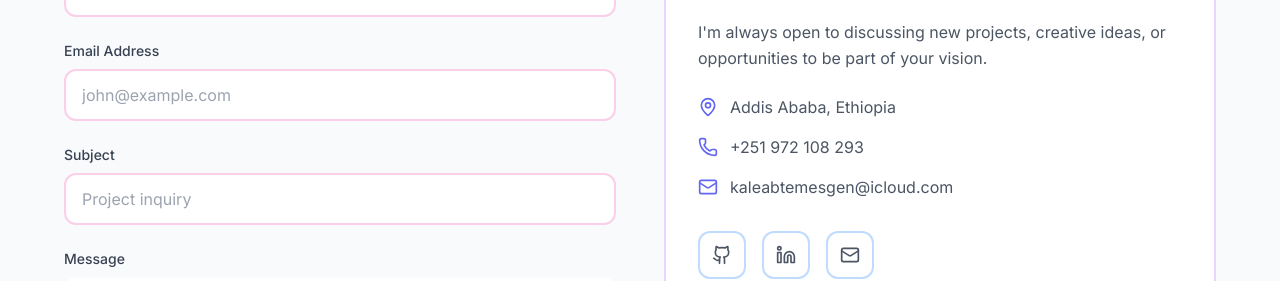
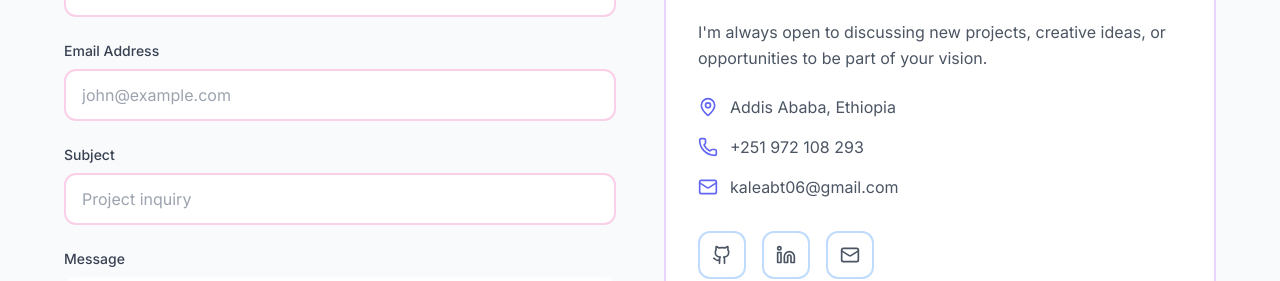
Before and after one commit to kalua101/Portfolio, a Next.js app: page / in a window 1280 px wide. Shown: the part 6357-6638 px from the top of the page. Built offline with nearby package versions, Linux system fonts and the light colour scheme.

Commit message:
Update email address to kaleabt06@gmail.com

```diff
--- a/components/Contact.tsx
+++ b/components/Contact.tsx
@@ -22,7 +22,7 @@ export default function Contact() {
   const socialLinks = [
     { icon: Github, href: 'https://github.com/kalua101', label: 'GitHub' },
     { icon: Linkedin, href: 'https://www.linkedin.com/in/kaleabtemesgen-0a62343a5', label: 'LinkedIn' },
-    { icon: Mail, href: 'mailto:kaleabtemesgen@icloud.com', label: 'Email' },
+    { icon: Mail, href: 'mailto:kaleabt06@gmail.com', label: 'Email' },
   ];
 
   return (
@@ -135,8 +135,8 @@ export default function Contact() {
                 </div>
                 <div className="flex items-center gap-3 text-gray-600 dark:text-gray-400">
                   <Mail className="w-5 h-5 text-accent-primary" />
-                  <a href="mailto:kaleabtemesgen@icloud.com" className="hover:text-accent-primary transition-colors">
-                    kaleabtemesgen@icloud.com
+                  <a href="mailto:kaleabt06@gmail.com" className="hover:text-accent-primary transition-colors">
+                    kaleabt06@gmail.com
                   </a>
                 </div>
               </div>
```
Also changed, not shown: 1 other file (tests, documents, lock files or other folders).
